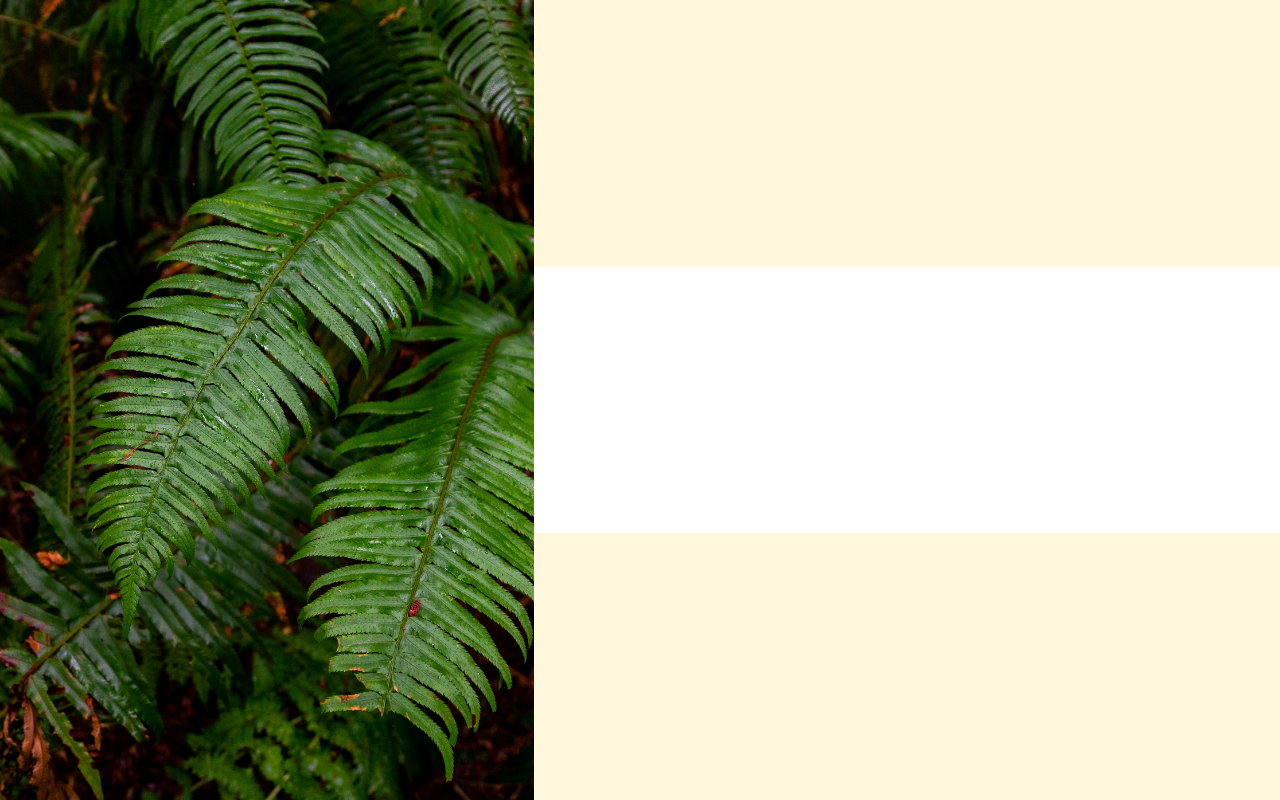
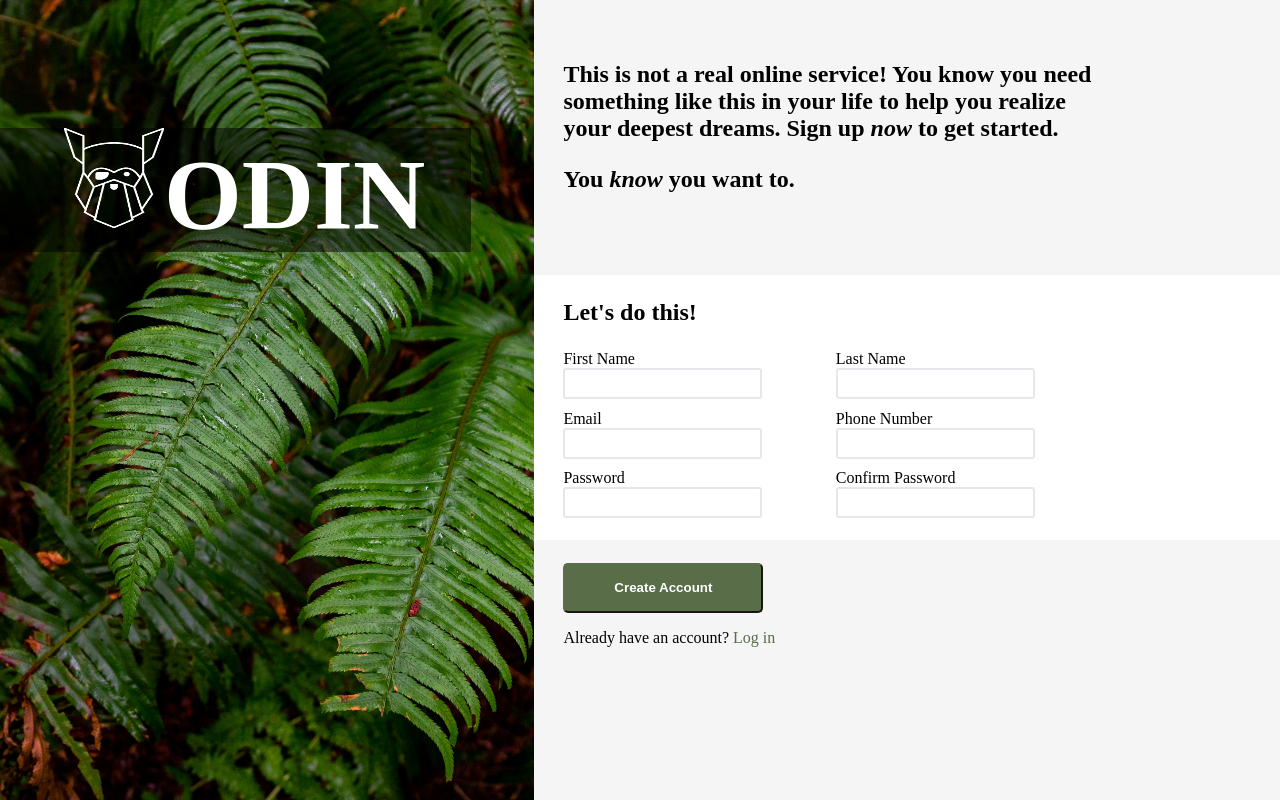
Before and after one commit to alisonsousa05/sign-up-form, a plain HTML site: page index.html in a window 1280 px wide. Drawn offline with Linux system fonts and the light colour scheme.

Commit message:
website template finished

```diff
--- a/index.html
+++ b/index.html
@@ -10,11 +10,62 @@
     <div class="father">
         <div class="left-side">
             <img src="green-photo.jpg" alt="green photo caraio kkkkkk">
+            <div class="odin-logo"><img class="odin-photo" src="odin-lined.png" alt="odin" height="100" width="100"><div class="text-odin">ODIN</div></div>
         </div>
         <div class="right-side">
-            <div class="first-block"></div>
-            <div class="second-block"></div>
-            <div class="third-block"></div>
+            <div class="first-block">
+                <p class="text-block">This is not a real online service! You know you need something like this in your life to help you realize your deepest dreams. Sign up <em>now</em> to get started.</p>
+                <p class="text-block">You <em>know</em> you want to.</p>
+            </div>
+            <div class="second-block">
+                <div class="text-block-div">
+                    <p class="text-block">Let's do this!</p>
+                </div>
+                <div class="form-block-div">
+                    <form action="./teste.txt" method="get">
+                        <div class="div-wrapper">
+                            <div class="input-wrapper">
+                                <label for="firstName">First Name</label>
+                                <input type="text" name="firstName">
+                            </div>
+
+                            <div class="input-wrapper">
+                                <label for="lastName">Last Name</label>
+                                <input type="text" name="lastName">
+                            </div>
+                        </div>
+
+                        <div class="div-wrapper">
+                            <div class="input-wrapper">
+                                <label for="email">Email</label>
+                                <input type="email" name="email">
+                            </div>
+                            <div class="input-wrapper">
+                                <label for="phoneNumber">Phone Number</label>
+                                <input type="tel" name="phoneNumber">
+                            </div>
+                        </div>
+
+                        <div class="div-wrapper">
+                            <div class="input-wrapper">
+                                <label for="password">Password</label>
+                                <input type="password" name="password">
+                            </div>
+
+                            <div class="input-wrapper">
+                                <label for="confirmPassword">Confirm Password</label>
+                                <input type="password" name="confirmPassword">
+                            </div>
+                        </div>
+
+                </form>
+            </div>
+            </div>
+            <div class="third-block">
+                <button class="button" type="submit">Create Account</button>
+                <p>Already have an account? <span style="color:#596D48;">Log in</span></p>
+
+            </div>
         </div>
     </div>
 </body>
--- a/styles.css
+++ b/styles.css
@@ -23,18 +23,28 @@ body{
     flex:2.19 1 0%;
 }
 .first-block{
-    background-color: cornsilk;
-    flex:1 1 0%;
+    background-color: #f5f5f5;
+    flex:0.9 1 0%;
+    padding-top: 5%;
+    padding-left: 4%;
+    padding-right: 23%;
 
 }
 .second-block{
     background-color: white;
     flex:1;
+    padding-left: 4%;
+    padding-right: 23%;
+    display: flex;
+    flex-direction: column;
 
 }
 .third-block{
-    background-color: cornsilk;
-    flex:1 1 0%;
+    background-color: #f5f5f5;
+    flex:0.9 1 0%;
+    padding-left: 4%;
+    padding-right: 23%;
+    padding-top: 3%;
 
 }
 
@@ -43,3 +53,81 @@ body{
     height:100vh;
     width:100vw;
 }
+
+.text-block{
+    font-weight: 550;
+    font-size:24px;
+    font-family: 'Times New Roman', Times, serif;
+}
+
+.text-block-div{
+    flex:1 1 0%;
+}
+.form-block-div{
+    display:flex;
+    flex-direction: column;
+    flex:3 1 0%;
+    margin-bottom:2%;
+}
+
+.div-wrapper{
+    display: flex;
+    flex:1;
+    margin-bottom: 2%;
+}
+.input-wrapper{
+    display: flex;
+    flex:1;
+    flex-direction: column;
+}
+form{
+    padding:0;
+    margin:0;
+}
+
+input{
+    border:2px solid #E5E7EB ;
+    border-radius: 3px;
+    width: 70%;
+    height:25px;
+}
+
+input:focus{
+    border-color: blue;
+}
+input:invalid{
+    border-color: red;
+}
+
+.button{
+    width:200px;
+    height:50px;
+    border-radius:5px;
+    border-color: #596D48;
+    background-color: #596D48;
+    color:white;
+    font-weight: bold;
+
+}
+.button:hover{
+    background-color: #7f8e72;
+}
+
+
+.odin-logo{
+    position:absolute;
+    z-index: 1;
+    margin-top: 10%;
+    padding-left: 5%;
+    padding-right: 3.6%;
+    font-weight: bold;
+    font-size: 100px;
+    color:white;
+    background-color: rgb(0,0,0,0.5)
+}
+
+
+.text-odin{
+    display: inline;
+    opacity: 1;
+}
```
Also changed, not shown: odin-lined.png (added).
